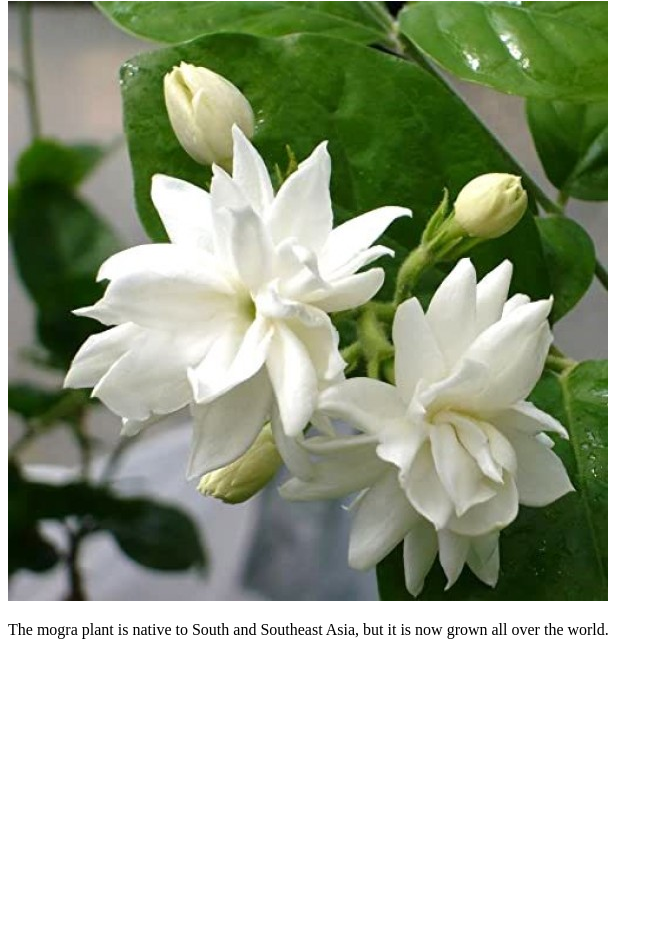
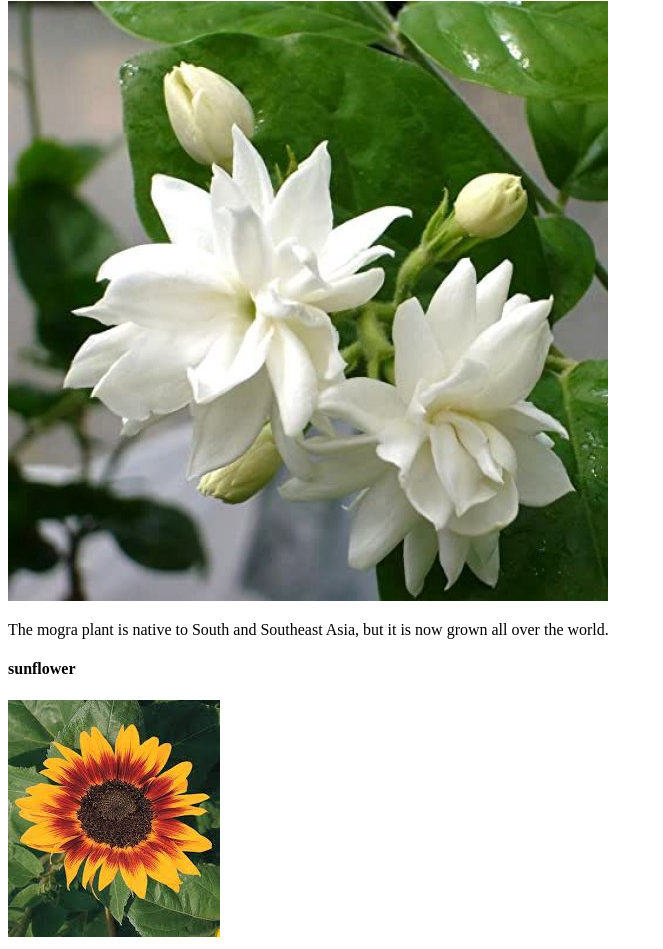
Before and after one commit to Pallavimanedeshmukh2003/assignment-new8, a plain HTML site: page index.html in a window 1280 px wide. Shown: the part 877-1826 px from the top of the page, without its empty margins (0-663 px from the left). Before the commit the page ends 1532 px from the top, so only its background shows below. Drawn offline with Linux system fonts and the light colour scheme.

Commit message:
sunflower add

```diff
--- a/index.html
+++ b/index.html
@@ -16,6 +16,9 @@
     <h3>mogra</h3>
     <img src="/mogra.jpg" >
     <p>The mogra plant is native to South and Southeast Asia, but it is now grown all over the world.</p>
+    <h4>sunflower</h4>
+    <img src="/download.jpg">
+
 
 </body>
 </html>
```
Also changed, not shown: download.jpg (added).
